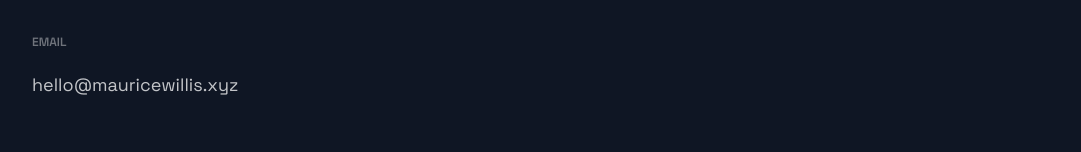
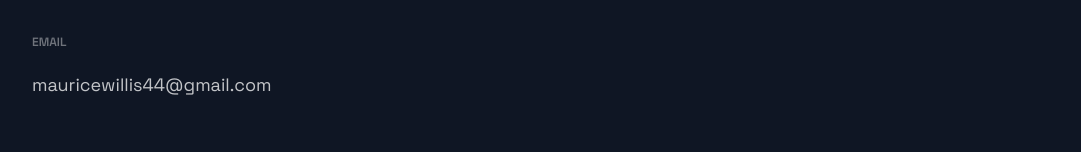
Before and after one commit to Immacio/mauricewillis.com-website, a Next.js app: page / in a window 1280 px wide. Shown: the part 4327-4479 px from the top of the page, without its empty margins (88-1169 px from the left). Built offline with nearby package versions, Linux system fonts and the light colour scheme.

Commit message:
fix: Update email address in footer

```diff
--- a/src/components/Footer/Footer.js
+++ b/src/components/Footer/Footer.js
@@ -1,8 +1,18 @@
-import React from 'react';
-import { AiFillGithub, AiFillInstagram, AiFillLinkedin } from 'react-icons/ai';
+import React from "react";
+import { AiFillGithub, AiFillInstagram, AiFillLinkedin } from "react-icons/ai";
 
-import { SocialIcons } from '../Header/HeaderStyles';
-import { CompanyContainer, FooterWrapper, LinkColumn, LinkItem, LinkList, LinkTitle, Slogan, SocialContainer, SocialIconsContainer } from './FooterStyles';
+import { SocialIcons } from "../Header/HeaderStyles";
+import {
+  CompanyContainer,
+  FooterWrapper,
+  LinkColumn,
+  LinkItem,
+  LinkList,
+  LinkTitle,
+  Slogan,
+  SocialContainer,
+  SocialIconsContainer,
+} from "./FooterStyles";
 
 const Footer = () => {
   return (
@@ -10,7 +20,9 @@
       <LinkList>
         <LinkColumn>
           <LinkTitle>Email</LinkTitle>
-          <LinkItem href="mailto:hello@mauricewillis.xyz">hello@mauricewillis.xyz</LinkItem>
+          <LinkItem href="mailto:mauricewillis44@gmail.com">
+            mauricewillis44@gmail.com
+          </LinkItem>
         </LinkColumn>
       </LinkList>
       <SocialIconsContainer>
@@ -18,7 +30,10 @@
           <SocialIcons target="_blank" href="https://github.com/Immacio">
             <AiFillGithub size="3rem" />
           </SocialIcons>
-          <SocialIcons target="_blank" href="https://www.linkedin.com/in/maurice-willis/">
+          <SocialIcons
+            target="_blank"
+            href="https://www.linkedin.com/in/maurice-willis/"
+          >
             <AiFillLinkedin size="3rem" />
           </SocialIcons>
         </SocialContainer>
```
